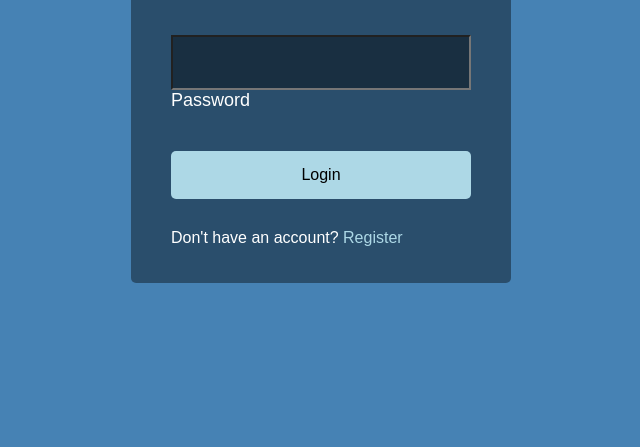
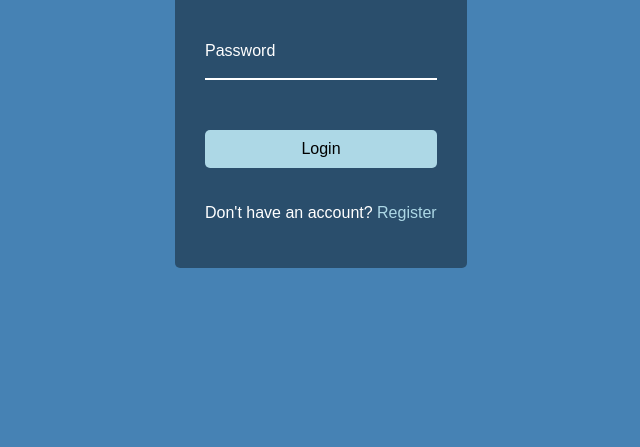
Before and after one commit to daferrom/retos, a plain HTML site: page 10-Form input wave/index.html in a window 1280 px wide. Shown: the part 353-800 px from the top of the page, without its empty margins (319-959 px from the left). Drawn offline with Linux system fonts and the light colour scheme; a web font is replaced by a local one.

Commit message:
challenge 10 completed

```diff
--- a/10-Form input wave/script.js
+++ b/10-Form input wave/script.js
@@ -1,8 +1,11 @@
+// it takes the tags "label" and save it in a variable" //
 const labels = document.querySelectorAll('.form-control label')
-
+console.log(labels)
+// the function walks each elemnt label //
 labels.forEach(label => {
+// the function walks each elemnt label //
     label.innerHTML = label.innerText
-        .split('')
-        .map((letter, idx) => `<span>${letter}</span>`)
-        .join('')
+    .split('')
+    .map((letter, index) => `<span style ="transition-delay:${index*50}ms">${letter}</span>`)
+    .join('');
 })
--- a/10-Form input wave/style.css
+++ b/10-Form input wave/style.css
@@ -1,4 +1,5 @@
 @import url("https://fonts.googleapis.com/css?family=Muli&display=swap");
+
 
 * {
   box-sizing: border-box;
@@ -19,7 +20,7 @@ body {
 
 .container {
   background-color: rgba(0, 0, 0, 0.4);
-  padding: 20px 40px;
+  padding: 30px;
   border-radius: 5px;
 }
 
@@ -38,7 +39,8 @@ body {
   display: inline-block;
   width: 100%;
   background: lightblue;
-  padding: 15px;
+  padding: 10px;
+  margin: 20px 0;
   font-family: inherit;
   font-size: 16px;
   border: 0;
@@ -47,46 +49,50 @@ body {
 
 .btn:focus {
   outline: 0;
+  transform: scale(0.98)
 }
 
-.btn:active {
-  transform: scale(0.98);
-}
 
-.text {
-  margin-top: 30px;
 
-}
+
 
 .form-control {
   position: relative;
-  margin: 20px 0 40px;
-  width: 300px;
+  margin: 20px 0 30px;
+
 }
 
 .form-control input {
   width: 100%;
+  border: 0px;
+  font-size: 18px;
+  background-color: transparent;
+  border-bottom: 2px solid #fff;
+  display:block;
   padding: 15px 0;
-  font-size: 18px;
-  background-color: rgba(0, 0, 0, 0.4);
+  color: #fff;
 }
 
 .form-control input:focus,
 .form-control input:valid {
+  outline: 0;
+  border-bottom-color: lightblue;
 }
 
 .form-control label {
+  position: absolute;
   top: 15px;
   left: 0;
   pointer-events: none;
 }
 
 .form-control label span {
-  font-size: 18px;
-  min-width: 5px;
+  display: inline-block;
+  transition: transform 0.3s ease-in;
 }
 
+
 .form-control input:focus + label span,
-.form-control input:valid + label span {
-  color: lightblue;
+.form-control input:valid + label span{
+  transform: translateY(-30px);
 }
```
Also changed, not shown: 10-Form input wave/index.html (+1 -7 lines).
